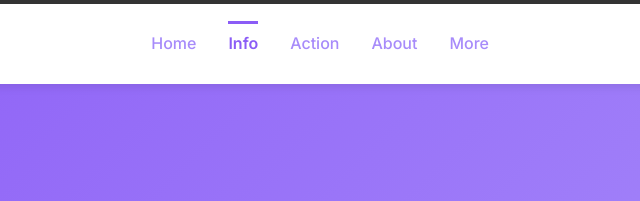
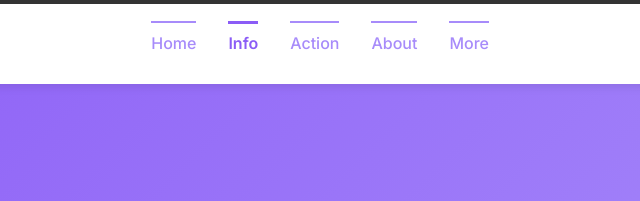
Before and after one commit to Jingyu-Zhu/ToM, a plain HTML site: page info.html in a window 1280 px wide. Shown: the top 201 px of the page, 407-1047 px from the left. Drawn offline with Linux system fonts and the light colour scheme.

Commit message:
Fix navigation underlines to be visible by default

```diff
--- a/styles.css
+++ b/styles.css
@@ -99,13 +99,13 @@ body {
     right: 0;
     height: 2px;
     background: #A78BFA;
-    transform: scaleX(0);
-    transition: transform 0.3s ease;
-}
-
-.nav-link:hover::before,
-.nav-link.active::before {
     transform: scaleX(1);
+    transition: all 0.3s ease;
+}
+
+.nav-link:hover::before {
+    background: #8B5CF6;
+    height: 3px;
 }
 
 .nav-link:hover {
```
